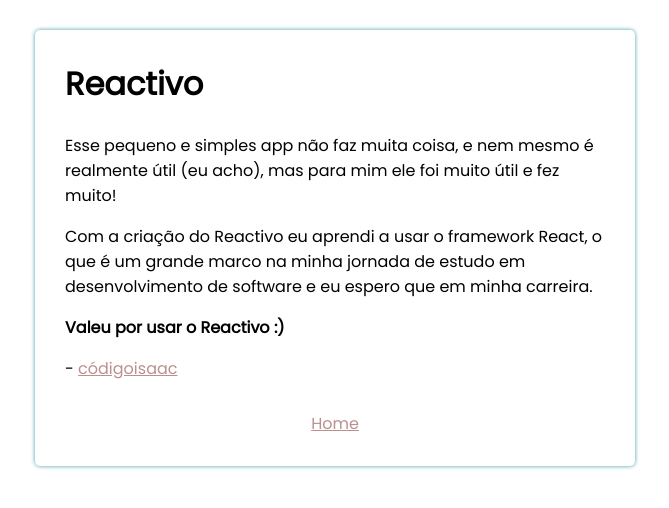
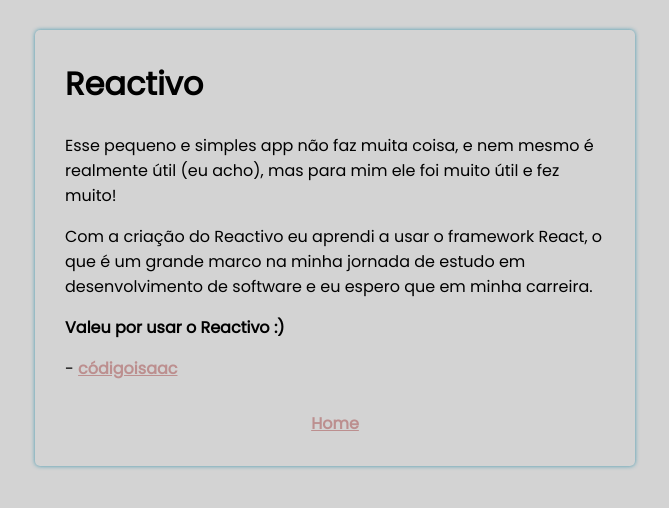
Before and after one commit to codigoisaac/reactivo, a React (Create React App) app: page /about in a window 1280 px wide. Shown: the top 508 px of the page, without its empty margins (305-974 px from the left). Built offline with nearby package versions, Linux system fonts and the light colour scheme.

Commit message:
Style and update readme

```diff
--- a/src/index.css
+++ b/src/index.css
@@ -8,6 +8,7 @@
 
 body {
   font-family: "Poppins", sans-serif;
+  background-color: lightgray;
 }
 
 .container {
@@ -70,7 +71,7 @@ body {
 
 /** task */
 .task {
-  background-color: #f4f4f4;
+  background-color: gainsboro;
   border-radius: 7px;
   margin: 5px 0;
   padding: 10px 20px;
@@ -143,4 +144,5 @@ footer {
 
 a {
   color: rosybrown;
+  font-weight: bold;
 }
```
Also changed, not shown: 1 other file (tests, documents, lock files or other folders).
